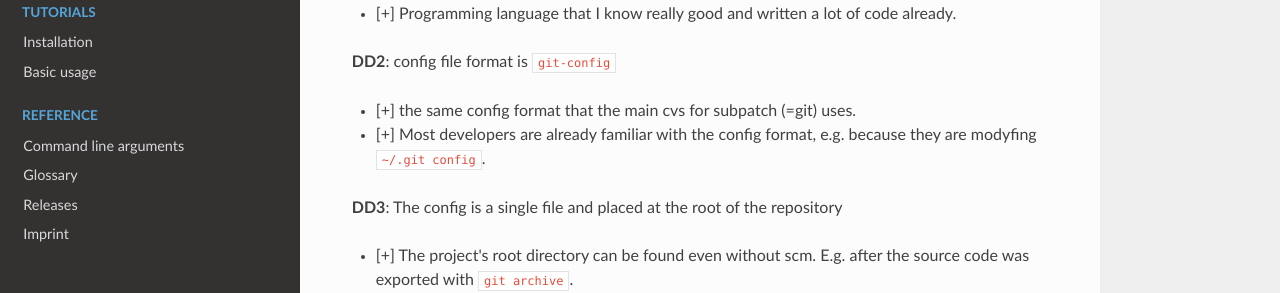
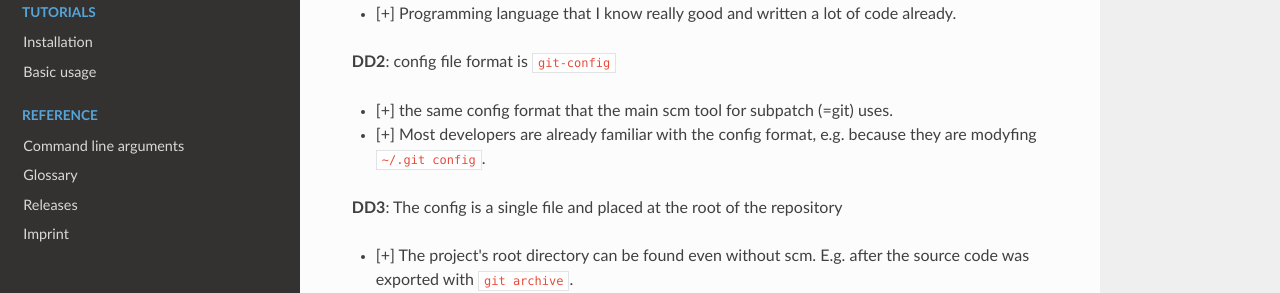
Before and after one commit to lengfeld/subpatch, an MkDocs documentation site: the page built from website/exp/design.md, in a window 1280 px wide and 959 px high. Shown: the part 345-638 px from the top of the window. Built offline with MkDocs 1.6.1, drawn with Linux system fonts in a browser that asks for light colours; nearby versions of some CDN libraries.

Commit message:
website: use term scm over cvs
cvs is a specific tool. scm is the broad term for multiple tools.

```diff
--- a/website/exp/design.md
+++ b/website/exp/design.md
@@ -14,7 +14,7 @@ here.
 
 **DD2**: config file format is `git-config`
 
-* [+] the same config format that the main cvs for subpatch (=git) uses.
+* [+] the same config format that the main scm tool for subpatch (=git) uses.
 * [+] Most developers are already familiar with the config format, e.g. because
   they are modyfing `~/.git config`.
 
```
